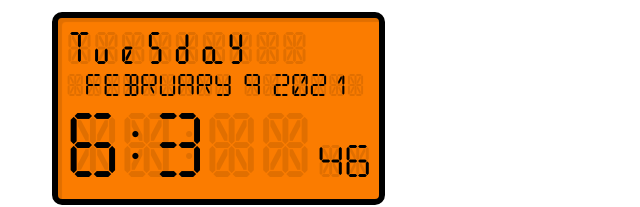
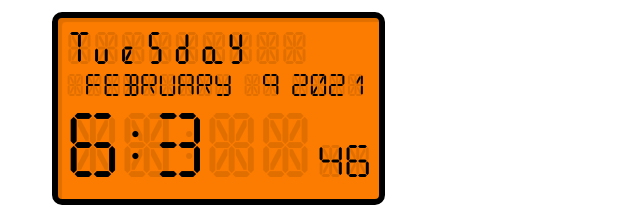
Before and after one commit to StuffJackMakes/Sixteen-Font, a plain HTML site: page public/index.html in a window 1280 px wide. Shown: the part 631-838 px from the top of the page, 0-640 px from the left. Drawn offline with Linux system fonts and the light colour scheme; files whose address does not match are found by name.

Commit message:
Fixing bug in clock and moving web assets to a public folder

```diff
--- a/index.html
+++ b/public/index.html
@@ -222,7 +222,7 @@
 
                 dayElement.textContent = dayNames[date.getDay()];
                 dateElement.textContent = [monthNames[date.getMonth()].toUpperCase().padStart(9, "°"),
-                                           date.getDate(), date.getFullYear()].join(" ");
+                                           date.getDate().toString().padStart(2, "°"), date.getFullYear()].join(" ");
                 timeElement.textContent = date.getHours() + (date.getMilliseconds() < 500 ? ":" : " ") + date.getMinutes();
                 secondsElement.textContent = date.getSeconds();
 
```
Also changed, not shown: public/favicon.png (renamed from favicon.png).
